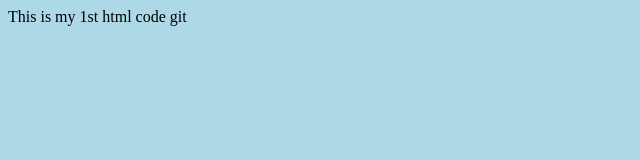
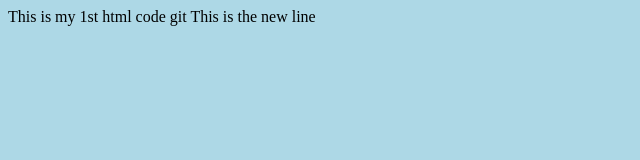
Before and after one commit to thokalapriyanka/hello-world, a plain HTML site: page index.html in a window 1280 px wide. Shown: the whole page, without its empty margins (0-640 px from the left). Drawn offline with Linux system fonts and the light colour scheme.

Commit message:
updated html file

```diff
--- a/index.html
+++ b/index.html
@@ -6,6 +6,7 @@
 <link rel="stylesheet" href="bluestyle.css">
 </head>
 <body>
-	This is my 1st html code git
+	<p1>This is my 1st html code git</p1>
+	<p2>This is the new line</p2>
 </body>
 </html>
```
